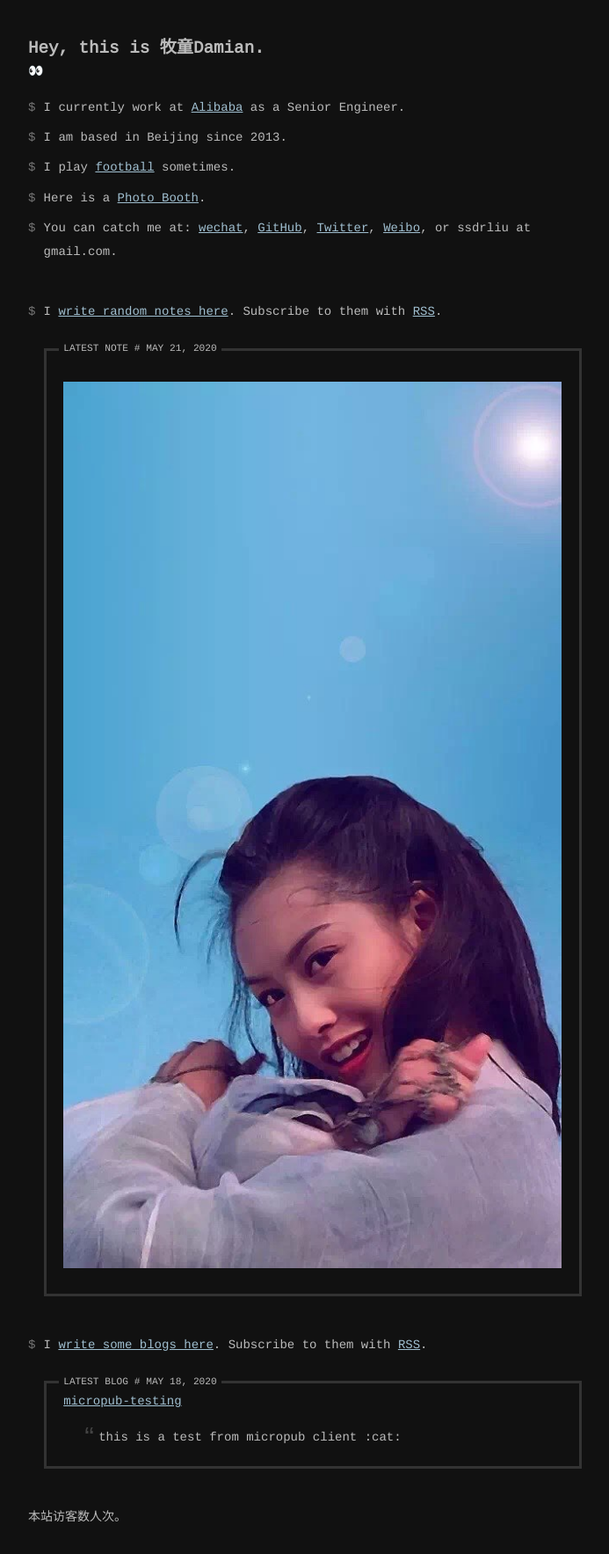
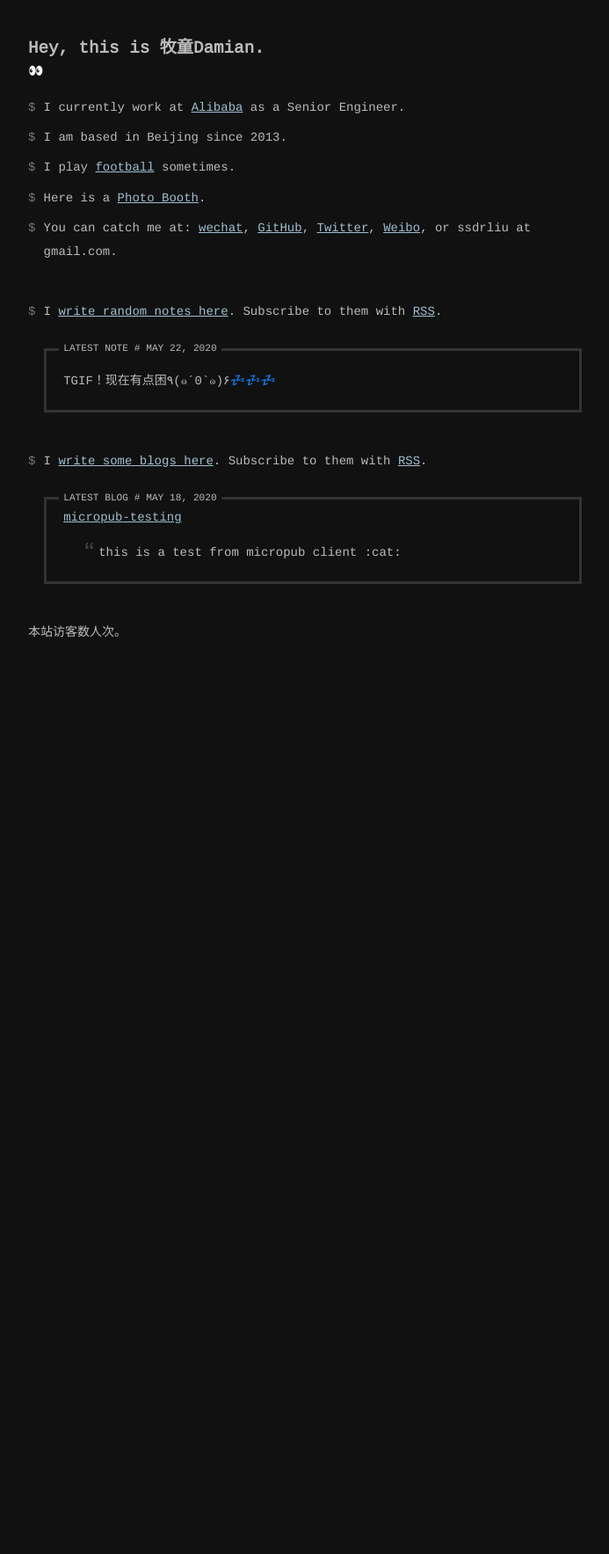
Before and after one commit to ssdr/site, a Jekyll site: the page built from index.html, in a window 1280 px wide. Shown: the whole page at 88% size, without its empty margins (293-986 px from the left). Built offline with Jekyll 4.4.1, drawn with Linux system fonts in a browser that asks for light colours; comment, search, counter and statistics services are not loaded; after the commit the page ends 900 px from its top, so only the background shows below that.

Commit message:
📝 Update an entry via micropub

```diff
--- a/_data/notes.yml
+++ b/_data/notes.yml
@@ -1,3 +1,7 @@
+- date: 2020/05/22 10:06
+  content: |
+    TGIF！现在有点困٩(๑´0`๑)۶💤💤💤
+
 - date: 2020/05/21 17:53
   content: |
     ![](https://damian.life/images/4351501-image.jpg)
```
